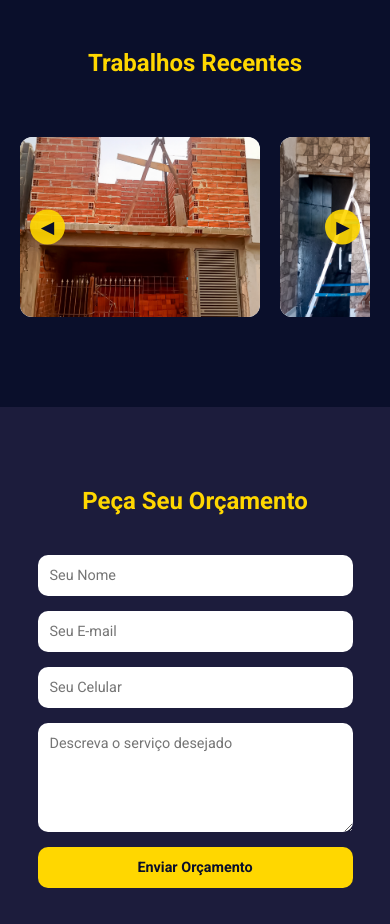
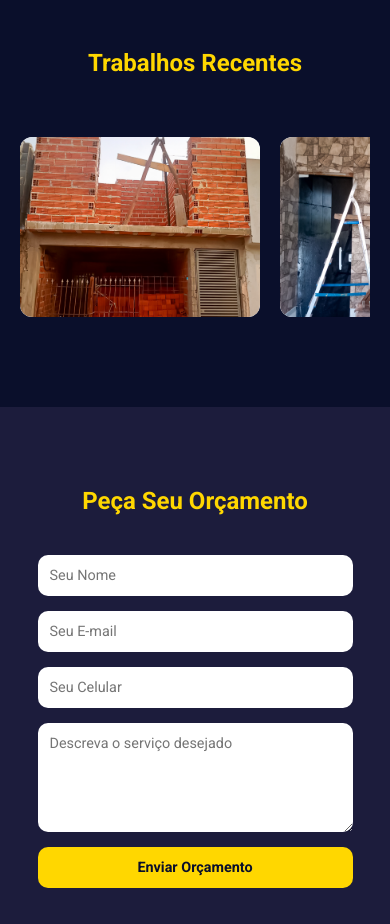
Before and after one commit to PedroAfonsoDornelas/site_construcao, a plain HTML site: page index.html in a window 390 px wide. Shown: the part 2020-2944 px from the top of the page. Drawn offline with Linux system fonts and the light colour scheme.

Commit message:
Atualização no carrosel

```diff
--- a/index.html
+++ b/index.html
@@ -64,7 +64,6 @@
 
         <div class="slider">
             <!-- Botões de navegação -->
-            <button class="slider-btn prev" data-dir="prev">◀</button>
             <div class="slides">
                 <div id="slide-1">
                     <img src="./assets/casa.jpg" alt="Banheiro">
@@ -91,7 +90,6 @@
                     <img src="./assets/5.jpeg" alt="Varanda">
                 </div>
             </div>
-            <button class="slider-btn next" data-dir="next">▶</button>
         </div>
     </section>
 
--- a/scripts.js
+++ b/scripts.js
@@ -73,24 +73,9 @@ document.addEventListener('DOMContentLoaded', function () {
 // ====== CARROSSEL ======
 document.addEventListener("DOMContentLoaded", () => {
     const slides = document.querySelector(".slides");
-    const prevBtn = document.querySelector(".slider-btn.prev");
-    const nextBtn = document.querySelector(".slider-btn.next");
 
-    if (slides && prevBtn && nextBtn) {
-        const scrollAmount = slides.clientWidth * 0.9;
-
-        prevBtn.addEventListener("click", () => {
-            slides.scrollBy({
-                left: -scrollAmount,
-                behavior: "smooth"
-            });
-        });
-
-        nextBtn.addEventListener("click", () => {
-            slides.scrollBy({
-                left: scrollAmount,
-                behavior: "smooth"
-            });
-        });
+    if (slides) {
+        // Apenas scroll/deslize natural
+        slides.style.scrollBehavior = "smooth";
     }
 });
--- a/style.css
+++ b/style.css
@@ -139,7 +139,6 @@ header img {
 }
 
 .slider {
-    position: relative;
     width: 100%;
     max-width: 1000px;
     margin: 0 auto;
@@ -187,37 +186,6 @@ header img {
     height: 100%;
     object-fit: cover;
     border-radius: 12px;
-}
-
-/* Botões do carrossel */
-.slider-btn {
-    position: absolute;
-    top: 50%;
-    transform: translateY(-50%);
-    background: rgba(255, 215, 0, 0.9);
-    color: #0a0f2b;
-    border: none;
-    border-radius: 50%;
-    width: 45px;
-    height: 45px;
-    cursor: pointer;
-    font-size: 20px;
-    font-weight: bold;
-    z-index: 10;
-    transition: background 0.3s, transform 0.2s;
-}
-
-.slider-btn:hover {
-    background: #ffd700;
-    transform: scale(1.1);
-}
-
-.slider-btn.prev {
-    left: 10px;
-}
-
-.slider-btn.next {
-    right: 10px;
 }
 
 /* CONTACT */
@@ -421,12 +389,6 @@ footer p {
         max-width: 280px;
         height: 200px;
     }
-
-    .slider-btn {
-        width: 40px;
-        height: 40px;
-        font-size: 18px;
-    }
 }
 
 @media (max-width: 480px) {
@@ -468,10 +430,4 @@ footer p {
         max-width: 240px;
         height: 180px;
     }
-
-    .slider-btn {
-        width: 35px;
-        height: 35px;
-        font-size: 16px;
-    }
 }
```
